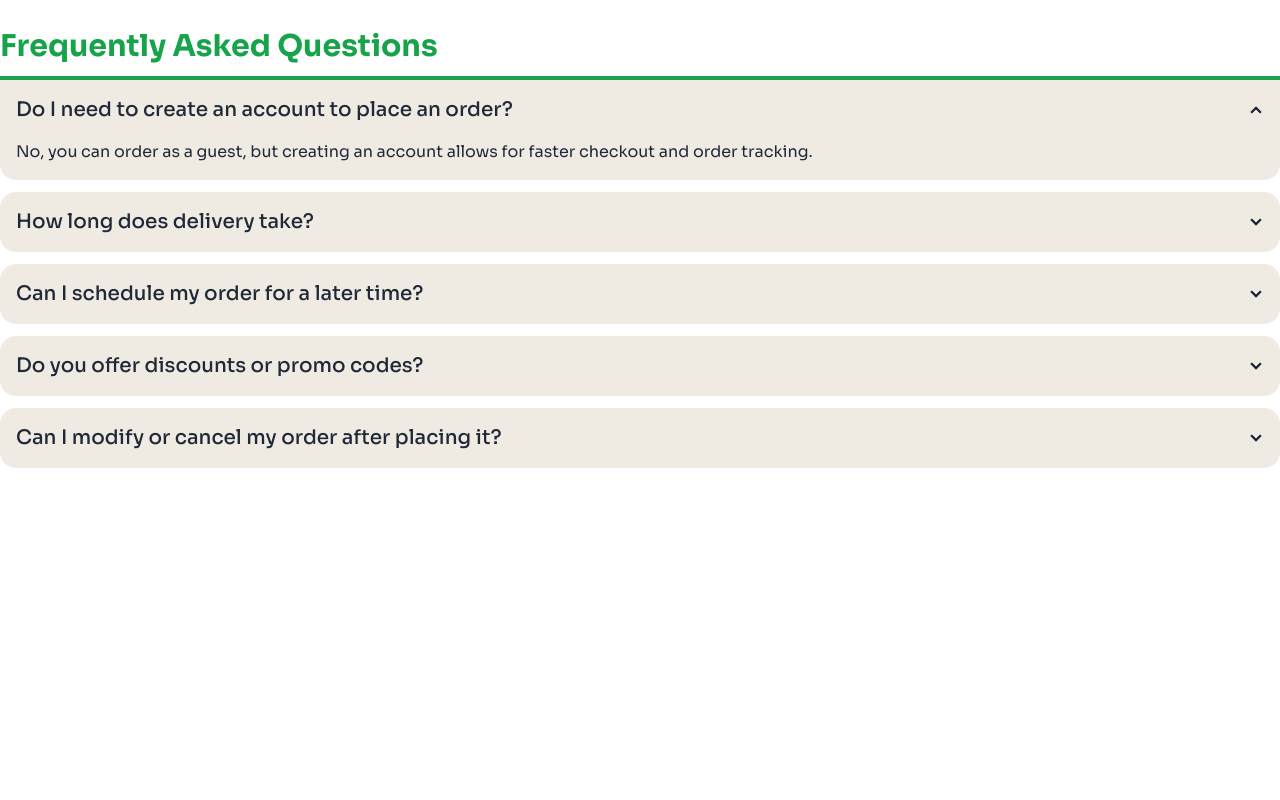
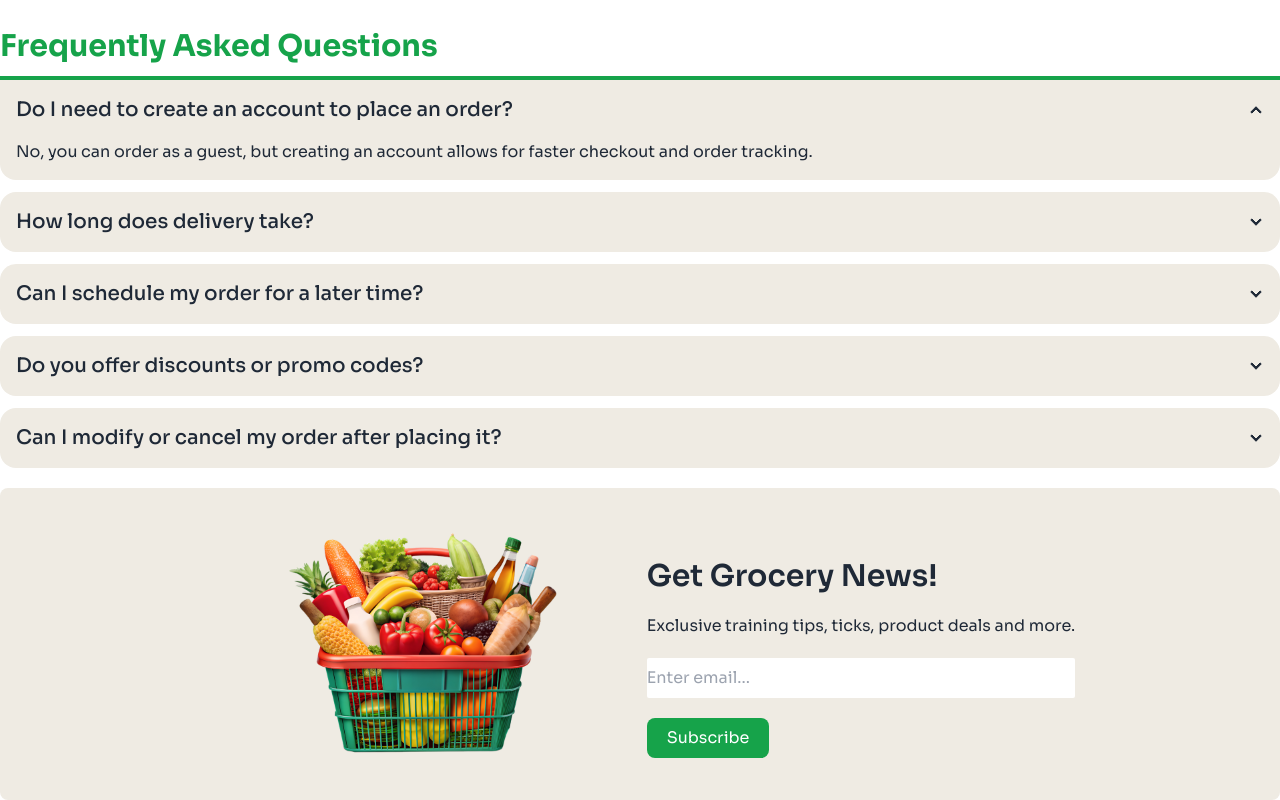
Before and after one commit to mdrifatshahriar1125/Living-Lab-A3, a plain HTML site: page index.html in a window 1280 px wide. Shown: the part 2529-3329 px from the top of the page. Before the commit the page ends 3017 px from the top, so only its background shows below. Drawn offline with nearby package versions, Linux system fonts and the light colour scheme.

Commit message:
footer upper card section done

```diff
--- a/index.html
+++ b/index.html
@@ -42,8 +42,9 @@
         .mobile-logo {
             display: none;
         }
-        @media screen and (max-width:1023px){
-            .last-card{
+
+        @media screen and (max-width:1023px) {
+            .last-card {
                 display: none !important;
             }
         }
@@ -155,7 +156,8 @@
         <!-- popular product -->
         <section class="my-14 space-y-5 bg-[#EFEBE3] py-20 ">
             <h1 class="container mx-auto text-3xl font-bold text-green-600">Popular Products</h1>
-            <div class="container mx-auto grid grid-cols-1 lg:grid-cols-3 lg:gap-6 space-y-2 justify-center items-center">
+            <div
+                class="container mx-auto grid grid-cols-1 lg:grid-cols-3 lg:gap-6 space-y-2 justify-center items-center">
                 <!-- image card section -->
                 <div
                     class="relative bg-slate-300 pl-8 pt-8 lg:pl-3 lg:h-80 bg-gradient-to-br from-[#40CF26] to-[#FFFFFF]  rounded-lg py-6  w-full mx-auto ">
@@ -179,7 +181,7 @@
                         </div>
                         <!-- vegetable content -->
                         <div class="flex items-center">
-                            <div >
+                            <div>
                                 <div class="flex gap-2 items-center">
                                     <i class="fa-solid fa-star text-[#FFC107]"></i>
                                     <h2>4.5</h2>
@@ -197,7 +199,7 @@
                         </div>
                         <!-- vegetable content -->
                         <div class="flex items-center">
-                            <div >
+                            <div>
                                 <div class="flex gap-2 items-center">
                                     <i class="fa-solid fa-star text-[#FFC107]"></i>
                                     <h2>4.5</h2>
@@ -215,7 +217,7 @@
                         </div>
                         <!-- vegetable content -->
                         <div class="flex items-center">
-                            <div >
+                            <div>
                                 <div class="flex gap-2 items-center">
                                     <i class="fa-solid fa-star text-[#FFC107]"></i>
                                     <h2>4.5</h2>
@@ -233,7 +235,7 @@
                         </div>
                         <!-- vegetable content -->
                         <div class="flex items-center">
-                            <div >
+                            <div>
                                 <div class="flex gap-2 items-center">
                                     <i class="fa-solid fa-star text-[#FFC107]"></i>
                                     <h2>4.5</h2>
@@ -251,7 +253,7 @@
                         </div>
                         <!-- vegetable content -->
                         <div class="flex items-center">
-                            <div >
+                            <div>
                                 <div class="flex gap-2 items-center">
                                     <i class="fa-solid fa-star text-[#FFC107]"></i>
                                     <h2>4.5</h2>
@@ -269,7 +271,7 @@
                         </div>
                         <!-- vegetable content -->
                         <div class="flex items-center">
-                            <div >
+                            <div>
                                 <div class="flex gap-2 items-center">
                                     <i class="fa-solid fa-star text-[#FFC107]"></i>
                                     <h2>4.5</h2>
@@ -287,7 +289,7 @@
                         </div>
                         <!-- vegetable content -->
                         <div class="flex items-center">
-                            <div >
+                            <div>
                                 <div class="flex gap-2 items-center">
                                     <i class="fa-solid fa-star text-[#FFC107]"></i>
                                     <h2>4.5</h2>
@@ -305,7 +307,7 @@
                         </div>
                         <!-- vegetable content -->
                         <div class="flex items-center">
-                            <div >
+                            <div>
                                 <div class="flex gap-2 items-center">
                                     <i class="fa-solid fa-star text-[#FFC107]"></i>
                                     <h2>4.5</h2>
@@ -323,7 +325,7 @@
                         </div>
                         <!-- vegetable content -->
                         <div class="flex items-center">
-                            <div >
+                            <div>
                                 <div class="flex gap-2 items-center">
                                     <i class="fa-solid fa-star text-[#FFC107]"></i>
                                     <h2>4.5</h2>
@@ -348,7 +350,9 @@
                         <div class=" pt-12">
                             <img class=" " src="assets/dawat-logo.png" alt="">
                         </div>
-                        <h1 class="rounded-lg w-10/12  font-semibold border border-spacing-2 text-center  py-2 text-white bg-[#63B76D] border-none">Cook Exotic Dishes</h1>
+                        <h1
+                            class="rounded-lg w-10/12  font-semibold border border-spacing-2 text-center  py-2 text-white bg-[#63B76D] border-none">
+                            Cook Exotic Dishes</h1>
                         <h1 class=" text-3xl ">UP to <span class="font-bold"> 20% OFF</span></h1>
                     </div>
                     <div class="flex flex-1">
@@ -362,7 +366,9 @@
                         <div class=" pt-3">
                             <img class=" " src="assets/india-gate-logo.png" alt="">
                         </div>
-                        <h1 class="rounded-lg w-10/12  font-semibold border border-spacing-2 text-center  py-2 text-white bg-[#2A4D97] border-none">World’s No.1 Rice</h1>
+                        <h1
+                            class="rounded-lg w-10/12  font-semibold border border-spacing-2 text-center  py-2 text-white bg-[#2A4D97] border-none">
+                            World’s No.1 Rice</h1>
                         <h1 class=" text-3xl ">UP to <span class="font-bold"> 40% OFF</span></h1>
                     </div>
                     <div class="flex flex-1">
@@ -375,15 +381,20 @@
         </section>
         <!-- FAQ section -->
         <section>
-            <h1 class="container mx-auto py-3 text-3xl font-bold text-green-600 border-b-4 border-green-600">Frequently Asked Questions</h1>
+            <h1 class="container mx-auto py-3 text-3xl font-bold text-green-600 border-b-4 border-green-600">Frequently
+                Asked Questions</h1>
             <div class="container mx-auto mb-5 space-y-3">
+                <!-- question 1 -->
                 <div class="collapse collapse-arrow bg-[#EFEBE3] rounded-t-none">
                     <input type="radio" name="my-accordion-2" checked="checked" />
-                    <div class="collapse-title text-xl font-medium">Do I need to create an account to place an order?</div>
+                    <div class="collapse-title text-xl font-medium">Do I need to create an account to place an order?
+                    </div>
                     <div class="collapse-content">
-                      <p>No, you can order as a guest, but creating an account allows for faster checkout and order tracking.</p>
+                        <p>No, you can order as a guest, but creating an account allows for faster checkout and order
+                            tracking.</p>
                     </div>
                 </div>
+                <!-- question 2 -->
                 <div class="collapse collapse-arrow bg-[#EFEBE3]">
                     <input type="radio" name="my-accordion-2" />
                     <div class="collapse-title text-xl font-medium">How long does delivery take?</div>
@@ -391,6 +402,7 @@
                         <p>Maximum 45 minute</p>
                     </div>
                 </div>
+                <!-- question 3 -->
                 <div class="collapse collapse-arrow bg-[#EFEBE3]">
                     <input type="radio" name="my-accordion-2" />
                     <div class="collapse-title text-xl font-medium">Can I schedule my order for a later time?</div>
@@ -398,19 +410,23 @@
                         <p>Yes</p>
                     </div>
                 </div>
+                <!-- question 4 -->
                 <div class="collapse collapse-arrow bg-[#EFEBE3]">
                     <input type="radio" name="my-accordion-2" />
                     <div class="collapse-title text-xl font-medium">Do you offer discounts or promo codes?</div>
                     <div class="collapse-content">
-                      <p>Yes! We regularly offer discounts and promo codes. Check our website, social media, or sign up for our newsletter to stay updated. 😊</p>
+                        <p>Yes! We regularly offer discounts and promo codes. Check our website, social media, or sign
+                            up for our newsletter to stay updated. 😊</p>
                     </div>
                 </div>
+                <!-- question 5 -->
                 <div class="collapse collapse-arrow bg-[#EFEBE3]">
                     <input type="radio" name="my-accordion-2" />
                     <div class="collapse-title text-xl font-medium">Can I modify or cancel my order after placing it?
                     </div>
                     <div class="collapse-content">
-                      <p>It depends on the order status. If it's not yet prepared, you may modify or cancel it. Please contact our support team as soon as possible for assistance.</p>
+                        <p>It depends on the order status. If it's not yet prepared, you may modify or cancel it. Please
+                            contact our support team as soon as possible for assistance.</p>
                     </div>
                 </div>
             </div>
@@ -418,6 +434,25 @@
         </section>
 
     </main>
+    <footer>
+        <!-- footer upper card section -->
+        <div class="container mx-auto flex flex-col lg:flex-row justify-center items-center bg-[#EFEBE3] p-10 rounded-lg">
+            <!-- image section -->
+            <div class=" flex justify-center items-center">
+                <img class="lg:h-8/12 lg:w-8/12" src="assets/vegetable-busket.png" alt="">
+            </div>
+           <div class=" flex justify-center items-center">
+            <div class="space-y-5 pt-7">
+                <h1 class=" text-3xl font-semibold text-center lg:text-left">Get Grocery News!</h1>
+                <p class="text-center">Exclusive training tips, ticks, product deals and more.</p>
+               <input class="mx-auto border-spacing-2 bg-white rounded-sm py-2 w-full  " type="email" name="" id="" placeholder="Enter email...">
+                <button class=" mx-auto lg:ml-0 block px-5 py-2 bg-green-600 text-white rounded-lg">Subscribe</button>
+            </div>
+           </div>
+        </div>
+        <!-- footer lower section -->
+
+    </footer>
 </body>
 
 </html>
```
Lines whose indentation alone changed are shown as unchanged.
